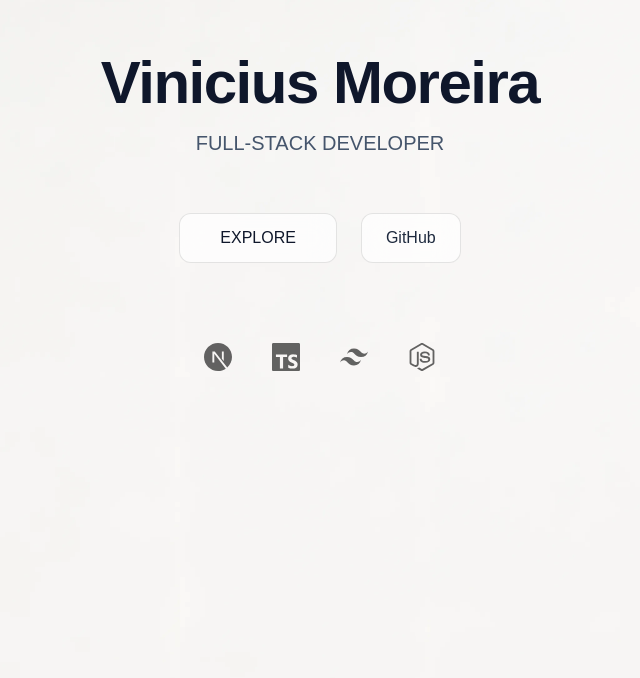
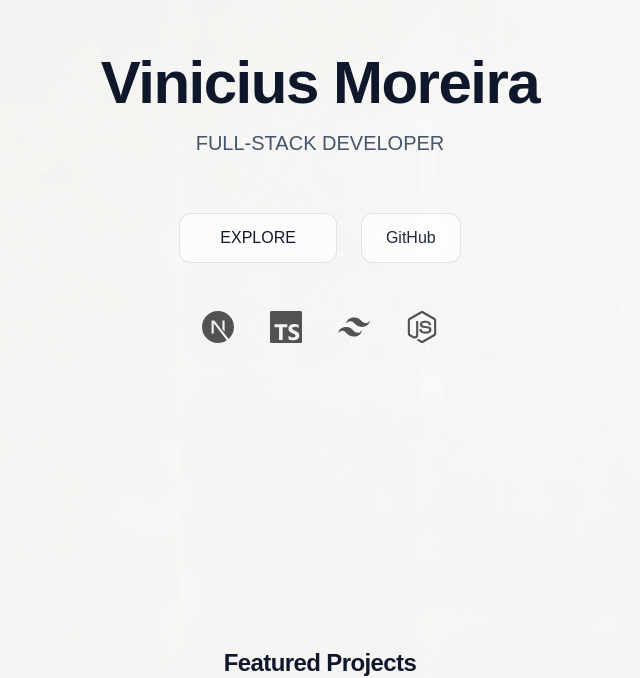
Before and after one commit to vmoreira-dev/Showcase, a Next.js app: page / in a window 1280 px wide. Shown: the part 123-801 px from the top of the page, without its empty margins (320-960 px from the left). Built offline with nearby package versions, Linux system fonts and the light colour scheme.

Commit message:
made icons larger and added a gold accent on hovevr

```diff
--- a/package.json
+++ b/package.json
@@ -15,6 +15,7 @@
     "react-dom": "19.2.1"
   },
   "devDependencies": {
+    "@svgr/webpack": "^8.1.0",
     "@tailwindcss/postcss": "^4.1.18",
     "@types/node": "^20",
     "@types/react": "^19",
--- a/src/app/components/Hero.tsx
+++ b/src/app/components/Hero.tsx
@@ -1,4 +1,6 @@
 // app/components/Hero.tsx
+import TechStack from "./TechStack";
+
 export default function Hero() {
   return (
     <section className="flex flex-col items-center pt-44 pb-36 text-center">
@@ -50,12 +52,7 @@ export default function Hero() {
       </div>
 
       {/* Tech icons */}
-      <div className="mt-20 flex items-center gap-10 opacity-60">
-        <img src="/images/tech/next.svg" alt="Next.js" className="h-7" />
-        <img src="/images/tech/typescript.svg" alt="TypeScript" className="h-7" />
-        <img src="/images/tech/tailwind.svg" alt="Tailwind CSS" className="h-7" />
-        <img src="/images/tech/node.svg" alt="Node.js" className="h-7" />
-      </div>
+        <TechStack />
     </section>
   );
 }
--- a/src/app/components/TechStack.tsx
+++ b/src/app/components/TechStack.tsx
@@ -1,45 +1,34 @@
+function TechIcon({ src }: { src: string }) {
+  return (
+    <span
+      className="
+        inline-block
+        h-8 w-8
+        bg-neutral-600
+        hover:bg-[#C6A75E]
+        transition-colors duration-200
+      "
+      style={{
+        WebkitMaskImage: `url(${src})`,
+        maskImage: `url(${src})`,
+        WebkitMaskRepeat: "no-repeat",
+        maskRepeat: "no-repeat",
+        WebkitMaskPosition: "center",
+        maskPosition: "center",
+        WebkitMaskSize: "contain",
+        maskSize: "contain",
+      }}
+    />
+  );
+}
+
 export default function TechStack() {
-  const tech = [
-    { name: "Next.js", icon: "/images/tech/next.svg" },
-    { name: "TypeScript", icon: "/images/tech/typescript.svg" },
-    { name: "Tailwind", icon: "/images/tech/tailwind.svg" },
-    { name: "Node.js", icon: "/images/tech/node.svg" },
-  ];
-
   return (
-    <div className="mt-12 flex items-center justify-center gap-10">
-      {tech.map((t) => (
-        <div
-          key={t.name}
-          className="
-            group relative flex flex-col items-center
-            opacity-60 transition-all duration-300
-            hover:opacity-100
-          "
-        >
-          <img
-            src={t.icon}
-            alt={t.name}
-            className="
-              h-7 w-auto
-              transition-all duration-300
-              group-hover:scale-110
-              group-hover:drop-shadow-[0_0_12px_rgba(255,255,255,0.25)]
-            "
-          />
-
-          <span
-            className="
-              mt-2 text-xs tracking-wide text-white/70
-              opacity-0 translate-y-1
-              transition-all duration-300
-              group-hover:opacity-100 group-hover:translate-y-0
-            "
-          >
-            {t.name}
-          </span>
-        </div>
-      ))}
+    <div className="mt-12 flex items-center justify-center gap-9">
+      <TechIcon src="/images/tech/next.svg" />
+      <TechIcon src="/images/tech/typescript.svg" />
+      <TechIcon src="/images/tech/tailwind.svg" />
+      <TechIcon src="/images/tech/node.svg" />
     </div>
   );
 }
```
Also changed, not shown: next.config.ts (line endings or trailing spaces), 1 other file (tests, documents, lock files or other folders).
